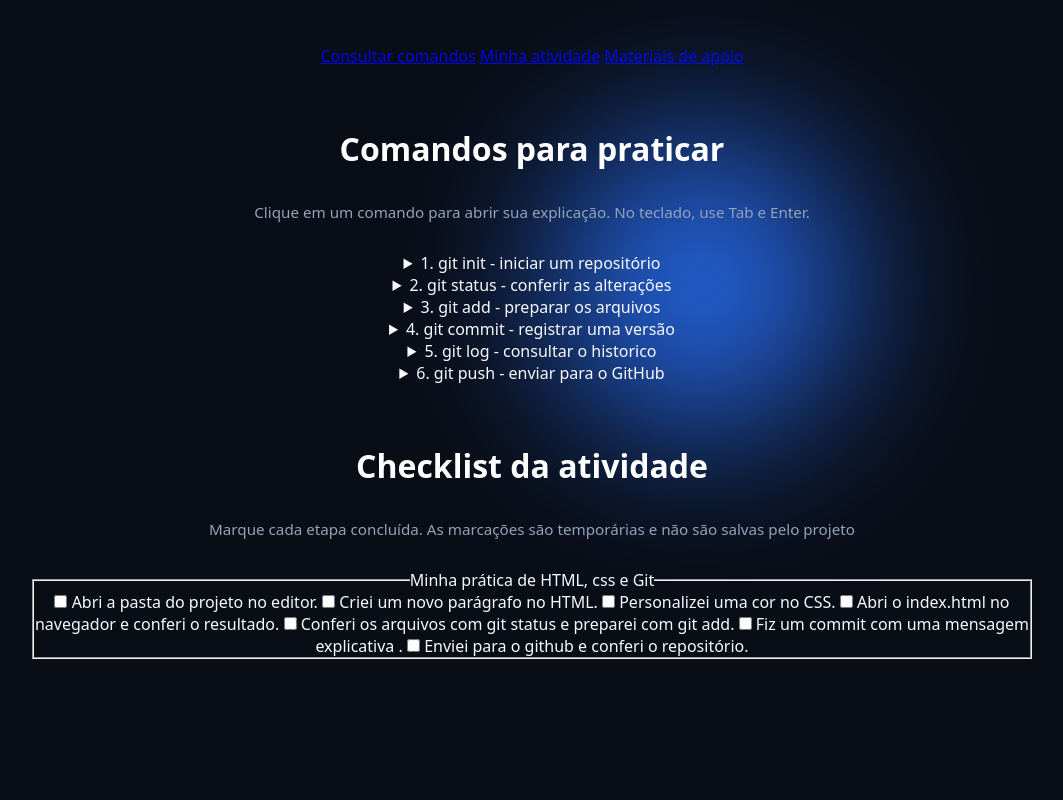
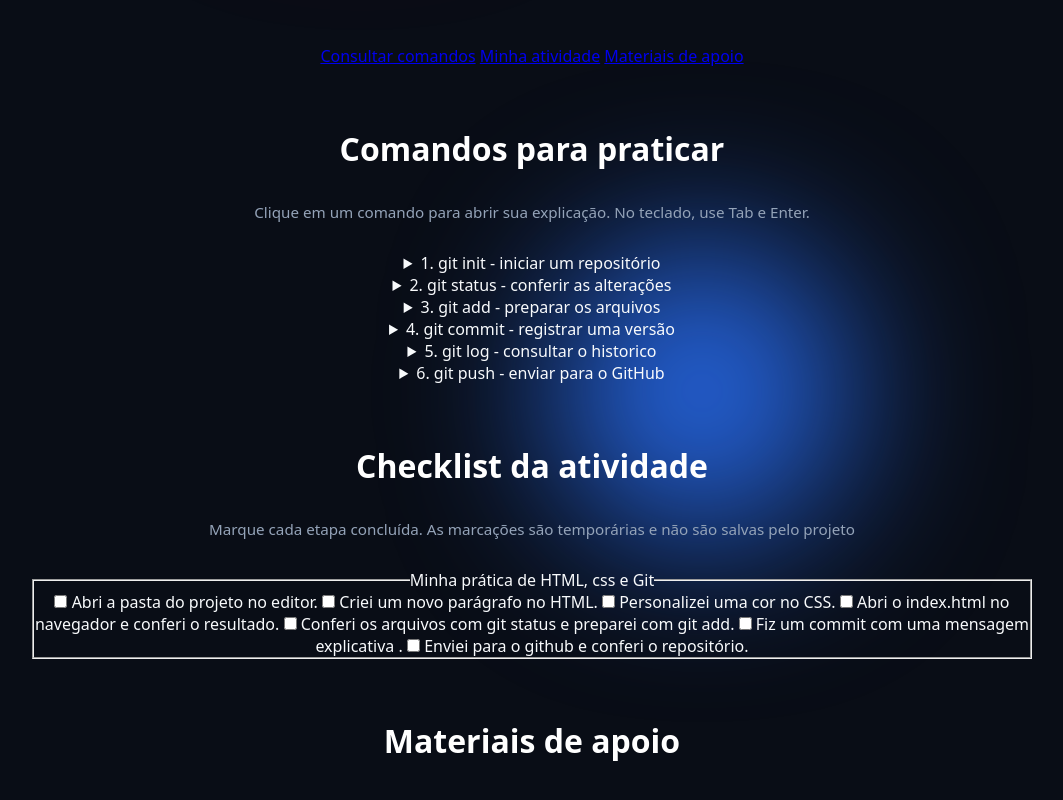
Before and after one commit to Bella11022011/Isabella_pa, a plain HTML site: page index.html in a window 1280 px wide. Shown: the part 782-1582 px from the top of the page, without its empty margins (108-1171 px from the left). Before the commit the page ends 1521 px from the top, so only its background shows below. Drawn offline with Linux system fonts and the light colour scheme.

Commit message:
fiz o h2: materiais de apoio

```diff
--- a/index.html
+++ b/index.html
@@ -123,5 +123,9 @@
                    <label><input type="checkbox"> <span>Enviei para o github e conferi o repositório.</span></label>
          </fieldset>
     </section>
+
+    <section class="conteudo estudo" id="materiais">
+        <h2>Materiais de apoio</h2>
+    </section>
 </body>
 </html>
```
